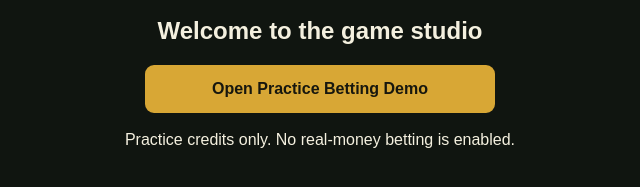
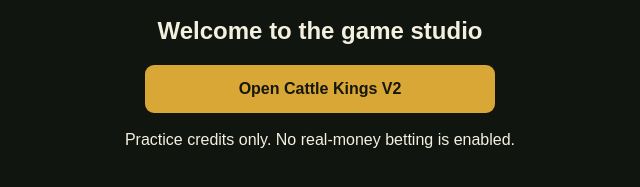
Before and after one commit to oganneleatilebaitsile-create/Morabaraba-Cattle-Kings-, a plain HTML site: page index.html in a window 1280 px wide. Shown: the part 145-332 px from the top of the page, 320-960 px from the left. Drawn offline with Linux system fonts and the light colour scheme.

Commit message:
Update index.html

```diff
--- a/index.html
+++ b/index.html
@@ -31,7 +31,7 @@
   <h1>🐄 Morabaraba: Cattle Kings</h1>
   <p>A Botswana-inspired strategy gaming project.</p>
   <h2>Welcome to the game studio</h2>
-  <a href="./betting-demo.html">Open Practice Betting Demo</a>
+ <a href="https://cattle-kings-api.oganneleatilebaitsile.workers.dev/">Open Cattle Kings V2</a>
   <p>Practice credits only. No real-money betting is enabled.</p>
 </body>
 </html>
```
